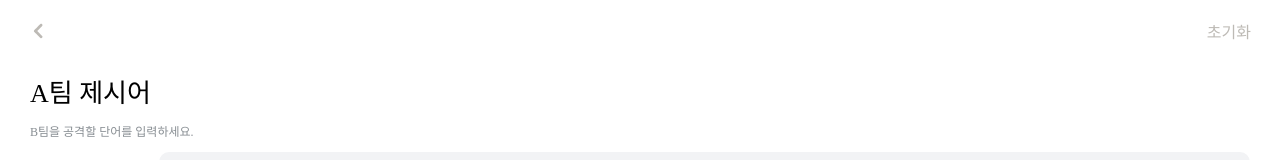
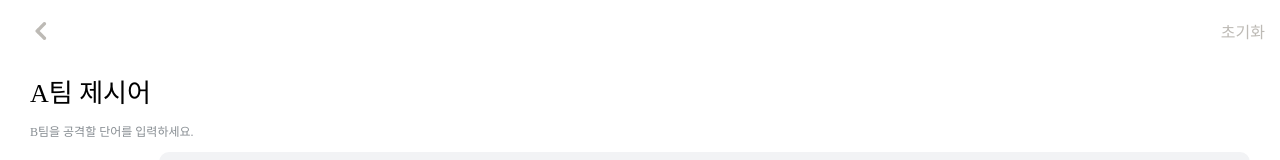
Before and after one commit to taebong1012/CharadesGame, a React (Create React App) app: page /seta in a window 1280 px wide. Shown: the top 160 px of the page. Built offline with nearby package versions, Linux system fonts and the light colour scheme; a web font is replaced by a local one.

Commit message:
:lipstick: select 기본 글자색 변경 및 nav 위치 수정

```diff
--- a/src/Components/Nav/index.jsx
+++ b/src/Components/Nav/index.jsx
@@ -35,7 +35,7 @@ const Nav = (props) => {
 
   return (
     <Frame>
-      <IconDiv onClick={goPrev}>
+      <IconDiv onClick={goPrev} width="4rem">
         <Icon />
       </IconDiv>
       <IconDiv onClick={props.team ? doInit : null}>
--- a/src/Components/Nav/style.js
+++ b/src/Components/Nav/style.js
@@ -12,11 +12,11 @@ export const Frame = styled.div`
 
 export const IconDiv = styled.button`
   height: 2rem;
-  width: 2.5;
+  width: ${(props) => (props.width ? props.width : "none")};
   display: flex;
   justify-content: center;
   align-items: center;
-  margin: 0 15px;
+  margin: 0 1px;
   border-radius: 5px;
   background-color: transparent;
   border: none;
--- a/src/GlobalStyle.jsx
+++ b/src/GlobalStyle.jsx
@@ -39,6 +39,10 @@ button {
   font-size: 1rem;
   color: black;
 }
+
+select {
+  color: black;
+}
 `;
 
 export default GlobalStyle;
```
